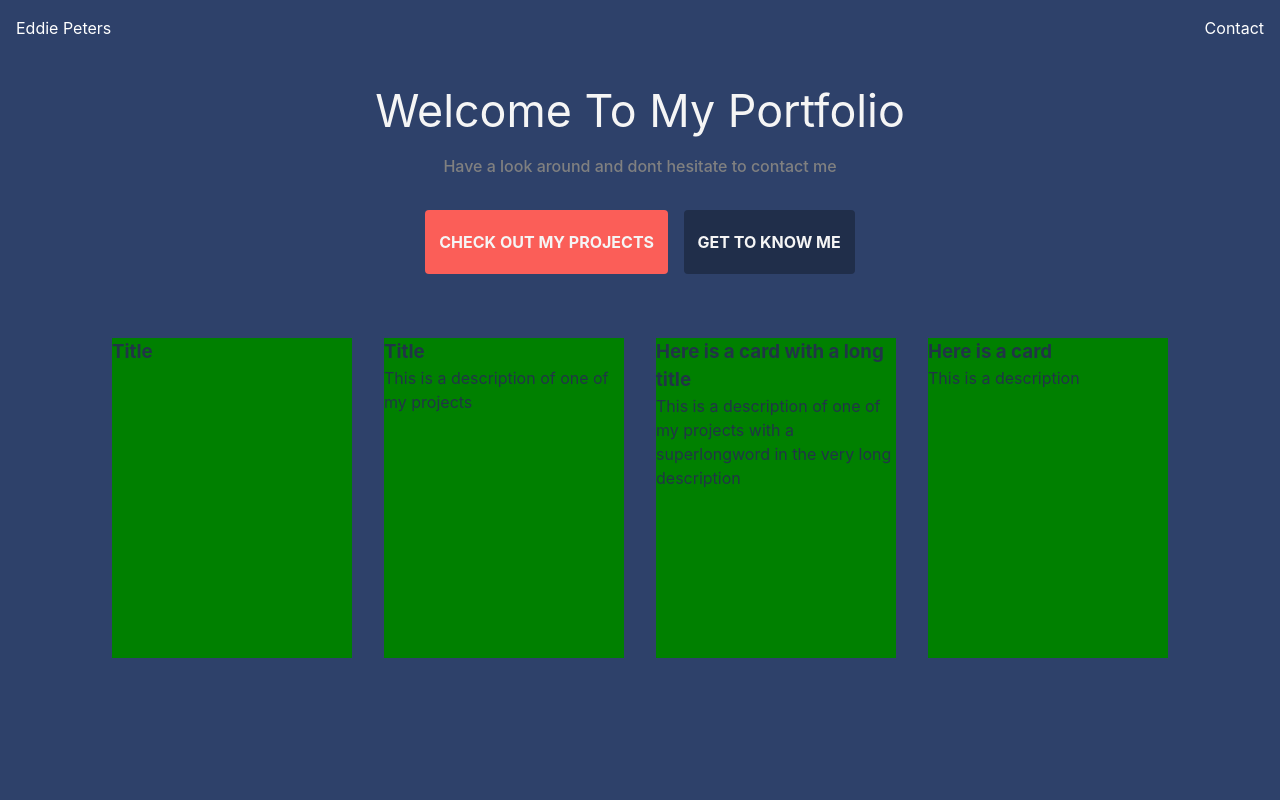
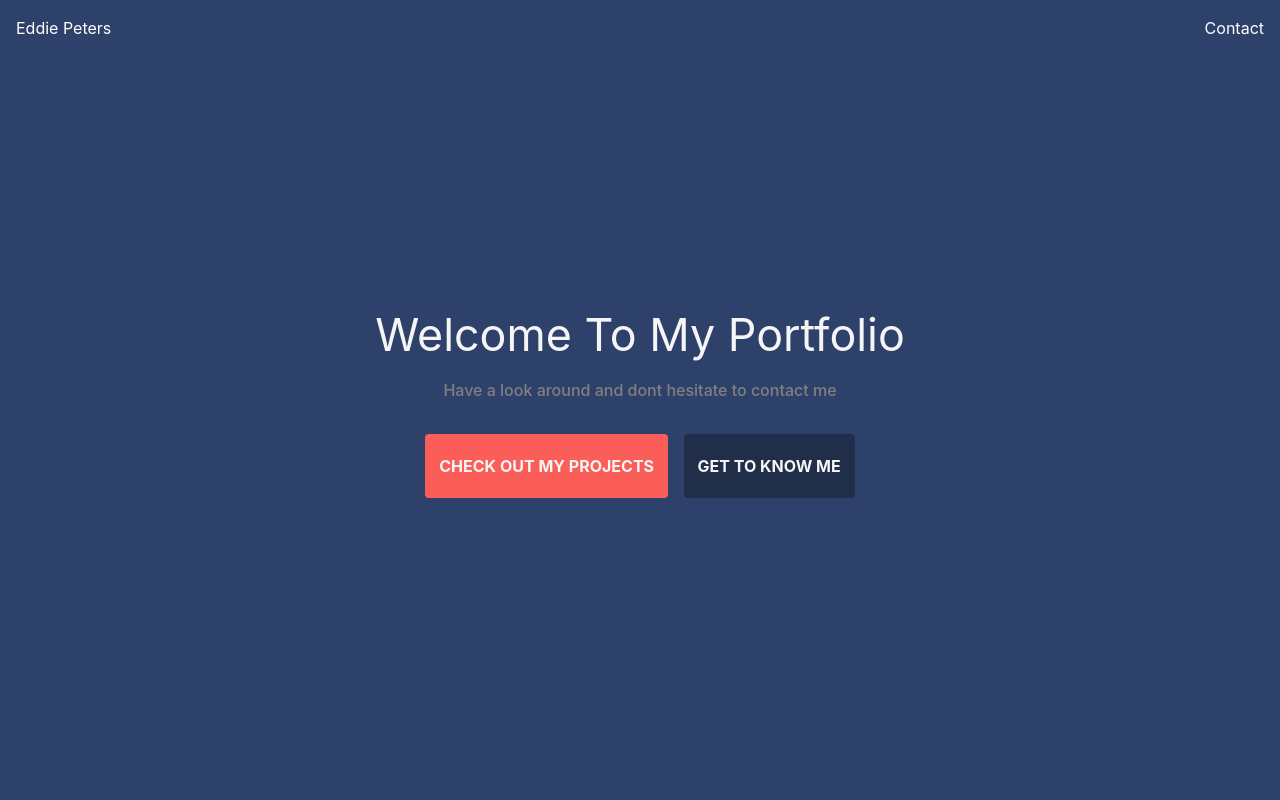
Before and after one commit to eddiepeters00/portfolio, a React (Vite) app: page / in a window 1280 px wide. Shown: the top 800 px of the page. Built offline with nearby package versions, Linux system fonts and the light colour scheme.

Commit message:
Added bunch of css everywhere

```diff
--- a/src/components/Card/Card.tsx
+++ b/src/Components/Card/Card.tsx
@@ -6,19 +6,24 @@ const CardGrid = styled.div({
   flexFlow: 'row wrap',
   gap: '2rem',
   justifyContent: 'center',
-  margin: '4rem',
+  marginTop: '20rem',
 });
 
 const StyledCard = styled.div({
-  flexBasis: 'auto',
-  width: '15rem',
-  backgroundColor: 'green',
-  aspectRatio: '3/4',
+  flexBasis: '80%',
+  backgroundColor: '#202e4a',
+  aspectRatio: '2/1',
+  marginTop: '10rem',
+  cursor: 'pointer',
 });
 
-const StyledTitle = styled.h3({});
+const StyledTitle = styled.h3({
+  color: 'whiteSmoke',
+});
 
-const StyledDescription = styled.p({});
+const StyledDescription = styled.p({
+  color: 'gray',
+});
 
 type CardProps = {
   url?: string;
--- /dev/null
+++ b/src/Sections/Hero/Hero.tsx
@@ -0,0 +1,79 @@
+import styled from '@emotion/styled';
+import { useSpring, animated, config } from 'react-spring';
+import Button from '../../Components/Button/Button';
+
+const StyledSection = animated(
+  styled.section({
+    paddingInline: '2rem',
+    width: '100dvw',
+    height: '100dvh',
+    display: 'grid',
+    placeItems: 'center',
+  })
+);
+
+const HeroContainer = styled.div({
+  textAlign: 'center',
+  cursor: 'default',
+  display: 'grid',
+  placeItems: 'center',
+});
+
+const HeroTitle = styled.h2({
+  textTransform: 'capitalize',
+  fontSize: '2.8rem',
+  fontWeight: '400',
+  color: 'whitesmoke',
+});
+
+const HeroText = styled.p({
+  color: 'gray',
+  fontWeight: '500',
+  marginTop: '.5rem',
+});
+
+const ButtonContainer = animated(
+  styled.div({
+    display: 'flex',
+    gap: '1rem',
+    height: '4rem',
+    marginTop: '2rem',
+  })
+);
+function Hero() {
+  const heroAnimation = useSpring({
+    opacity: 1,
+    translateY: 0,
+    from: { opacity: 0, translateY: -100 },
+    config: config.wobbly,
+  });
+
+  return (
+    <StyledSection style={heroAnimation}>
+      <HeroContainer>
+        <HeroTitle>Welcome to my portfolio</HeroTitle>
+        <HeroText>Have a look around and dont hesitate to contact me</HeroText>
+        <ButtonContainer style={heroAnimation}>
+          <Button
+            variant="primary"
+            onClick={() => {
+              console.log('Clicked');
+            }}
+          >
+            Check out my projects
+          </Button>
+          <Button
+            variant="outlined"
+            onClick={() => {
+              console.log('Clicked');
+            }}
+          >
+            Get to know me
+          </Button>
+        </ButtonContainer>
+      </HeroContainer>
+    </StyledSection>
+  );
+}
+
+export default Hero;
--- a/src/sections/Projects/Projects.tsx
+++ b/src/Sections/Projects/Projects.tsx
@@ -1,4 +1,4 @@
-import Card from '../../components/Card/Card';
+import Card from '../../Components/Card/Card';
 
 function Projects() {
   return (
--- a/src/sections/Hero/Hero.tsx
+++ /dev/null
@@ -1,70 +0,0 @@
-import styled from '@emotion/styled';
-import { useSpring, animated, config } from 'react-spring';
-import Button from '../../components/Button/Button';
-
-const HeroContainer = animated(
-  styled.section({
-    textAlign: 'center',
-    cursor: 'default',
-    display: 'grid',
-    placeItems: 'center',
-    paddingInline: '2rem',
-    width: '100dvw',
-  })
-);
-const HeroTitle = styled.h2({
-  textTransform: 'capitalize',
-  fontSize: '2.8rem',
-  fontWeight: '400',
-  color: 'whitesmoke',
-});
-
-const HeroText = styled.p({
-  color: 'gray',
-  fontWeight: '500',
-  marginTop: '.5rem',
-});
-
-const ButtonContainer = animated(
-  styled.div({
-    display: 'flex',
-    gap: '1rem',
-    height: '4rem',
-    marginTop: '2rem',
-  })
-);
-function Hero() {
-  const heroAnimation = useSpring({
-    opacity: 1,
-    translateY: 0,
-    from: { opacity: 0, translateY: -100 },
-    config: config.wobbly,
-  });
-
-  return (
-    <HeroContainer style={heroAnimation}>
-      <HeroTitle>Welcome to my portfolio</HeroTitle>
-      <HeroText>Have a look around and dont hesitate to contact me</HeroText>
-      <ButtonContainer style={heroAnimation}>
-        <Button
-          variant="primary"
-          onClick={() => {
-            console.log('Clicked');
-          }}
-        >
-          Check out my projects
-        </Button>
-        <Button
-          variant="outlined"
-          onClick={() => {
-            console.log('Clicked');
-          }}
-        >
-          Get to know me
-        </Button>
-      </ButtonContainer>
-    </HeroContainer>
-  );
-}
-
-export default Hero;
```
Also changed, not shown: src/App.tsx (+4 -4 lines), src/Components/Button/Button.tsx (renamed from src/components/Button/Button.tsx), src/Sections/Header/Header.tsx (renamed from src/sections/Header/Header.tsx).
